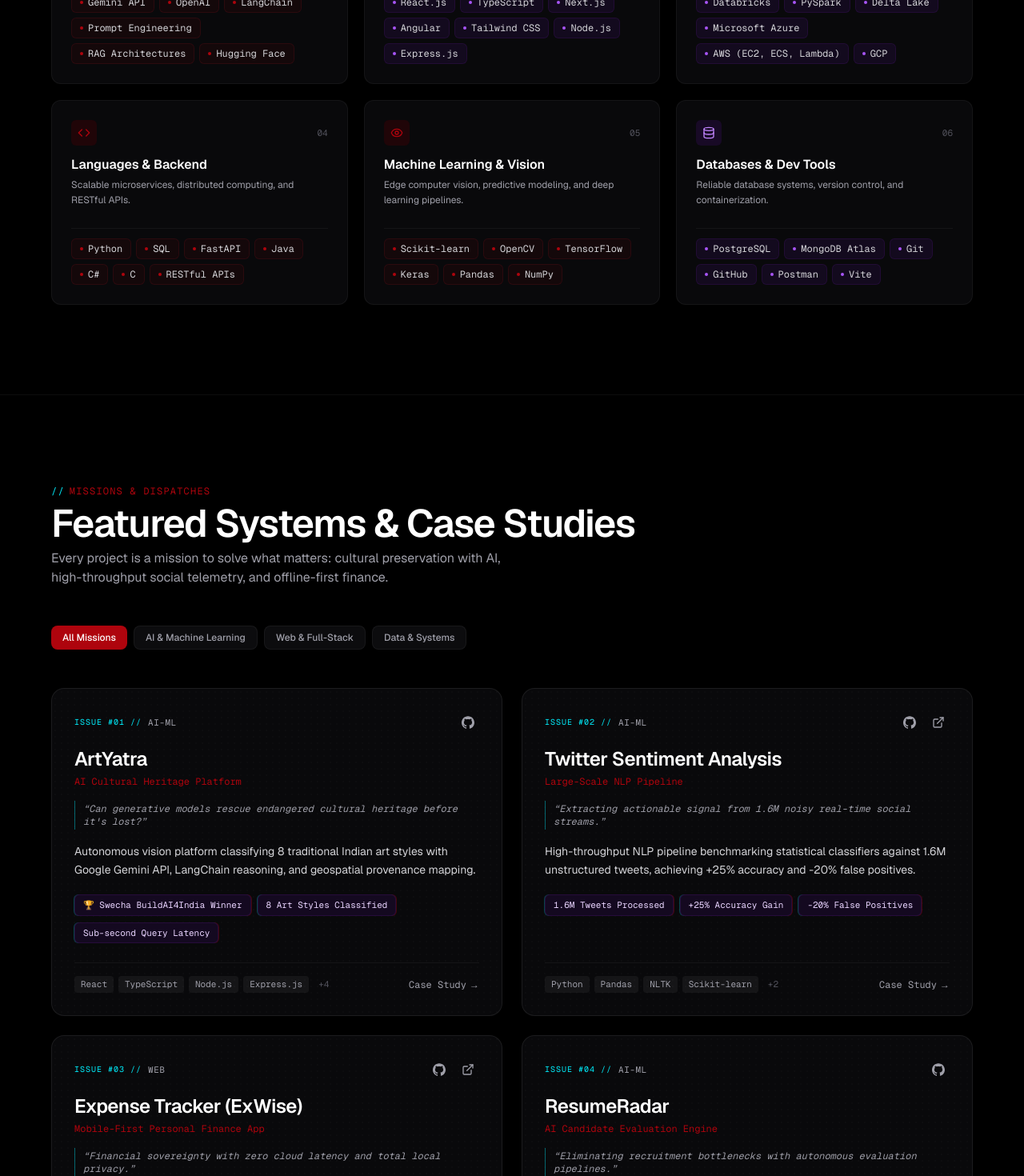
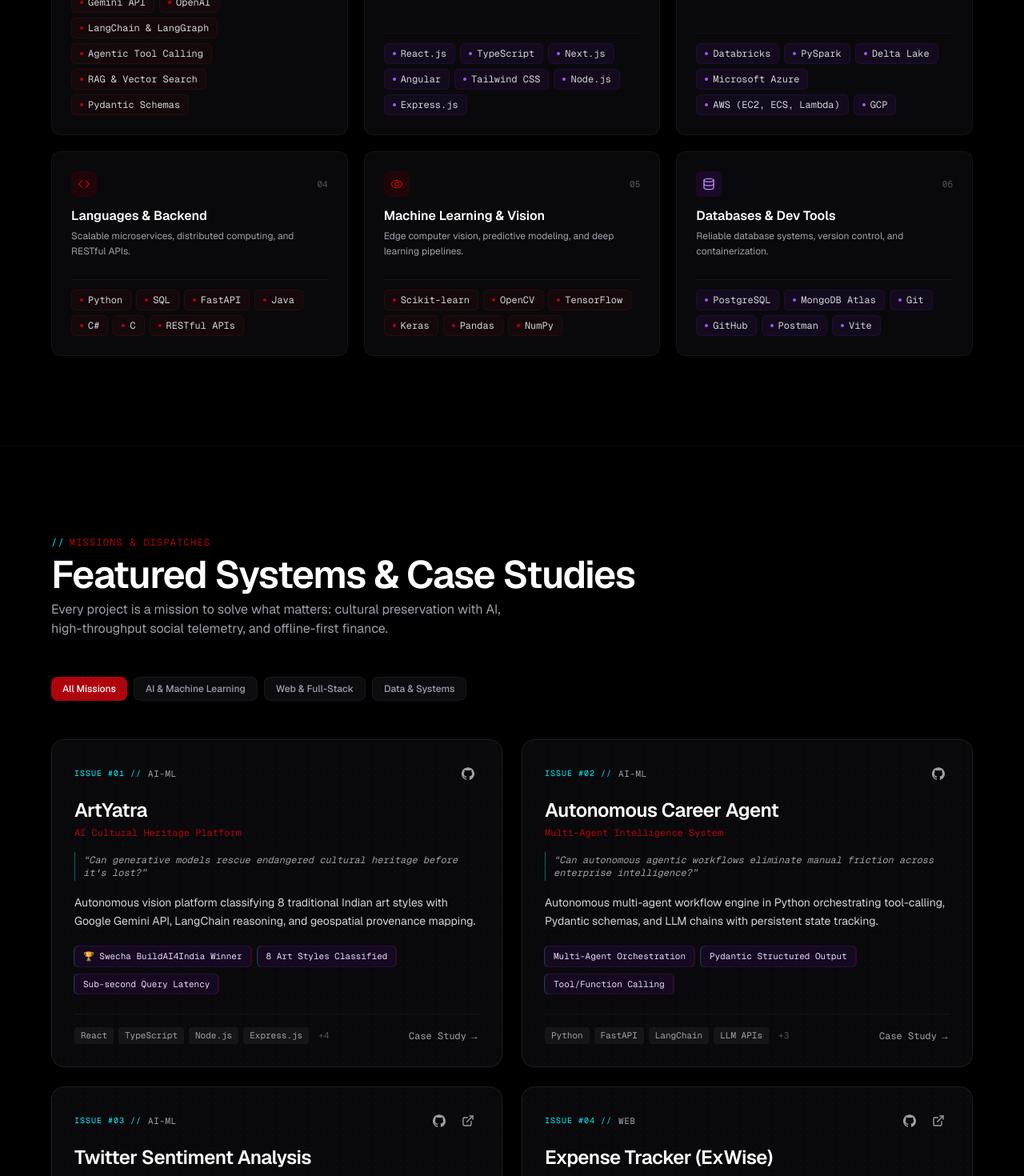
Before and after one commit to NOiD-777/Abhinay-portf, a Next.js app: page / in a window 1280 px wide. Shown: the part 2840-4310 px from the top of the page at 80% size. Built offline with nearby package versions, Linux system fonts and the light colour scheme.

Commit message:
feat: enrich narrative flow with verified metrics, LangChain POCs, and Autonomous Career Intelligence Agent

```diff
--- a/src/data/experience.ts
+++ b/src/data/experience.ts
@@ -28,9 +28,9 @@ export const experiences: Experience[] = [
         mission:
           "Architecting high-throughput data platforms that convert high-volume financial transaction streams into unified Delta Lake intelligence.",
         milestones: [
-          "Engineered Databricks & PySpark batch ETL pipelines cutting processing latency across multi-cloud infrastructure.",
-          "Built resilient ingestion bridges connecting Microsoft Azure and AWS (Lambda, ECS, S3) with zero data loss SLAs.",
-          "Optimized PostgreSQL schema partitioning and query throughput for mission-critical client analytics.",
+          "Optimized query throughput by 30% and guaranteed 99.9% batch ETL reliability for global financial clients using Databricks & PySpark.",
+          "Constructed resilient REST API ingestion services connecting Microsoft Azure and AWS Lambda into Delta Lake with zero data drop.",
+          "Spearheaded GenAI automation POCs using LangChain & Python for tabular schema validation, cutting manual triage turnaround by 40%.",
         ],
       },
       {
@@ -38,10 +38,10 @@ export const experiences: Experience[] = [
         type: "Internship",
         period: "Feb 2026 – Apr 2026",
         mission:
-          "Completed an intensive five-track engineering crucible across Full-Stack, AI & ML, Power BI, and Platform Engineering.",
+          "Completed an intensive five-track software rotation across Data Science & AI, Full-Stack Web Development, and Cloud Platform Engineering.",
         milestones: [
-          "Developed core proof-of-concept services that accelerated team deployment cadence.",
-          "Implemented automated data quality validation scripts for enterprise reporting layers.",
+          "Engineered and shipped production-ready API endpoints and React/TypeScript UI modules for internal analytics tools.",
+          "Automated tabular data quality validation checks across enterprise reporting layers.",
         ],
       },
     ],
@@ -59,8 +59,8 @@ export const experiences: Experience[] = [
         mission:
           "Engineered reactive client telemetry interfaces where real-time accuracy dictates operational decisions.",
         milestones: [
-          "Delivered component-driven Angular & TypeScript dashboards with seamless WebSocket state synchronization.",
-          "Built modular charting components visualizing multi-parameter system health with sub-50ms render loops.",
+          "Developed responsive, component-driven web applications using modern Angular, TypeScript, HTML5, and CSS3.",
+          "Integrated RESTful APIs for real-time telemetry, data visualization, and seamless client-server state synchronization.",
         ],
       },
     ],
@@ -78,8 +78,8 @@ export const experiences: Experience[] = [
         mission:
           "Optimized computer vision models to execute real-time biometric verification directly on low-resource edge hardware.",
         milestones: [
-          "Achieved ~92% face recognition accuracy on constrained edge processors using FastAPI and OpenCV.",
-          "Slashed CPU consumption by 35% via custom frame-skipping algorithms and memory-mapped inference pipelines.",
+          "Engineered and deployed asynchronous Python backend microservices with FastAPI and OpenCV, achieving ~92% detection accuracy on edge chips.",
+          "Reduced CPU utilization by 35% and cut inference latency via asynchronous request batching and custom skip-frame processing.",
         ],
       },
     ],
--- a/src/data/projects.ts
+++ b/src/data/projects.ts
@@ -41,6 +41,22 @@ export const projects: Project[] = [
     metrics: ["🏆 Swecha BuildAI4India Winner", "8 Art Styles Classified", "Sub-second Query Latency"],
   },
   {
+    slug: "autonomous-career-agent",
+    title: "Autonomous Career Agent",
+    subtitle: "Multi-Agent Intelligence System",
+    storyDirective: "Can autonomous agentic workflows eliminate manual friction across enterprise intelligence?",
+    description:
+      "Autonomous multi-agent workflow engine in Python orchestrating tool-calling, Pydantic schemas, and LLM chains with persistent state tracking.",
+    longDescription:
+      "Architected an autonomous multi-agent workflow engine in Python using FastAPI and LangChain. Discovers, parses, and evaluates enterprise opportunities against multi-variable constraints (compensation, experience, domain MX verification). Integrates LLM-driven prompt chains with Google Workspace APIs and python-docx to dynamically generate calibrated deliverables and execute verified email dispatches with Docker containerization.",
+    image: "/projects/resumeradar.png",
+    tech: ["Python", "FastAPI", "LangChain", "LLM APIs", "Multi-Tool Calling", "Docker", "Pydantic"],
+    category: "ai-ml",
+    githubUrl: "https://github.com/NOiD-777/ResumeRadar",
+    featured: true,
+    metrics: ["Multi-Agent Orchestration", "Pydantic Structured Output", "Tool/Function Calling"],
+  },
+  {
     slug: "twitter-sentiment-analysis",
     title: "Twitter Sentiment Analysis",
     subtitle: "Large-Scale NLP Pipeline",
@@ -73,22 +89,6 @@ export const projects: Project[] = [
     githubUrl: "https://github.com/NOiD-777/Expense-tracker-angular",
     featured: true,
     metrics: ["📱 Mobile-First UI", "100% Offline Capability", "Live on Vercel"],
-  },
-  {
-    slug: "resumeradar",
-    title: "ResumeRadar",
-    subtitle: "AI Candidate Evaluation Engine",
-    storyDirective: "Eliminating recruitment bottlenecks with autonomous evaluation pipelines.",
-    description:
-      "Recruiter intelligence engine orchestrating Gemini 2.5 Flash API, automated n8n webhooks, and deep PDF extraction into MongoDB Atlas.",
-    longDescription:
-      "Developed to streamline tech recruiting, ResumeRadar parses complex resume PDFs, scores skills against job descriptions with Gemini 2.5 Flash, and orchestrates candidate evaluation pipelines through n8n automation webhooks and MongoDB Atlas storage.",
-    image: "/projects/resumeradar.png",
-    tech: ["React", "TypeScript", "Node.js", "Gemini API", "MongoDB Atlas", "n8n"],
-    category: "ai-ml",
-    githubUrl: "https://github.com/NOiD-777/ResumeRadar",
-    featured: false,
-    metrics: ["Automated n8n Workflows", "Gemini 2.5 Flash Scoring", "PDF Extraction"],
   },
   {
     slug: "legalmind-ai",
--- a/src/data/skills.ts
+++ b/src/data/skills.ts
@@ -14,15 +14,15 @@ export interface SkillCategory {
 export const skillCategories: SkillCategory[] = [
   {
     title: "Generative AI & LLMs",
-    description: "Multi-agent systems, prompt engineering, RAG, and production LLM orchestration.",
+    description: "Autonomous agent workflows, prompt engineering, RAG, and production LLM orchestration.",
     iconName: "Brain",
     skills: [
       { name: "Gemini API", icon: "SiGoogle" },
       { name: "OpenAI", icon: "SiOpenai" },
-      { name: "LangChain", icon: "SiLangchain" },
-      { name: "Prompt Engineering", icon: "SiOpenai" },
-      { name: "RAG Architectures", icon: "SiOpenai" },
-      { name: "Hugging Face", icon: "SiHuggingface" },
+      { name: "LangChain & LangGraph", icon: "SiLangchain" },
+      { name: "Agentic Tool Calling", icon: "SiOpenai" },
+      { name: "RAG & Vector Search", icon: "SiOpenai" },
+      { name: "Pydantic Schemas", icon: "SiPython" },
     ],
   },
   {
```
